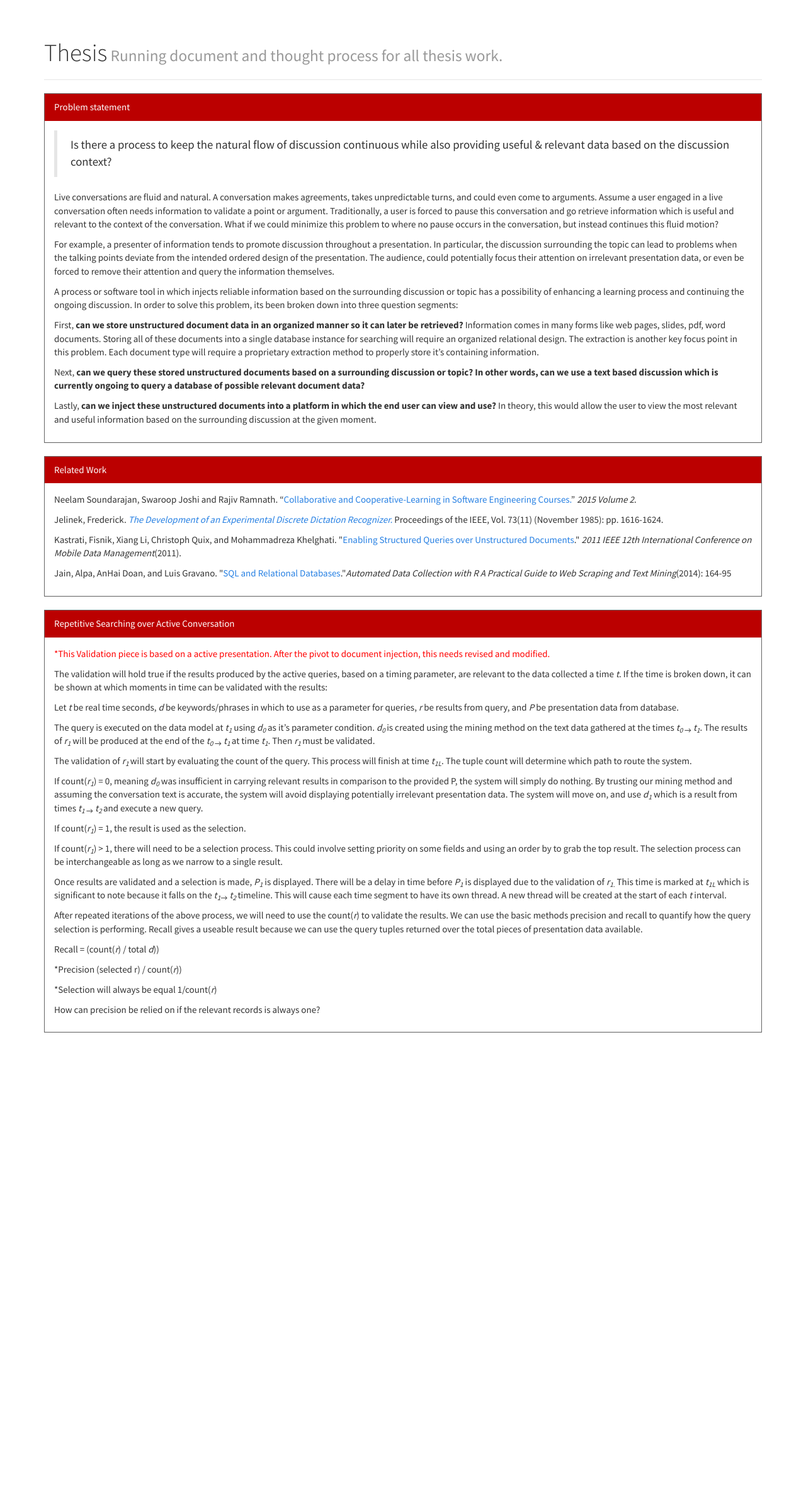
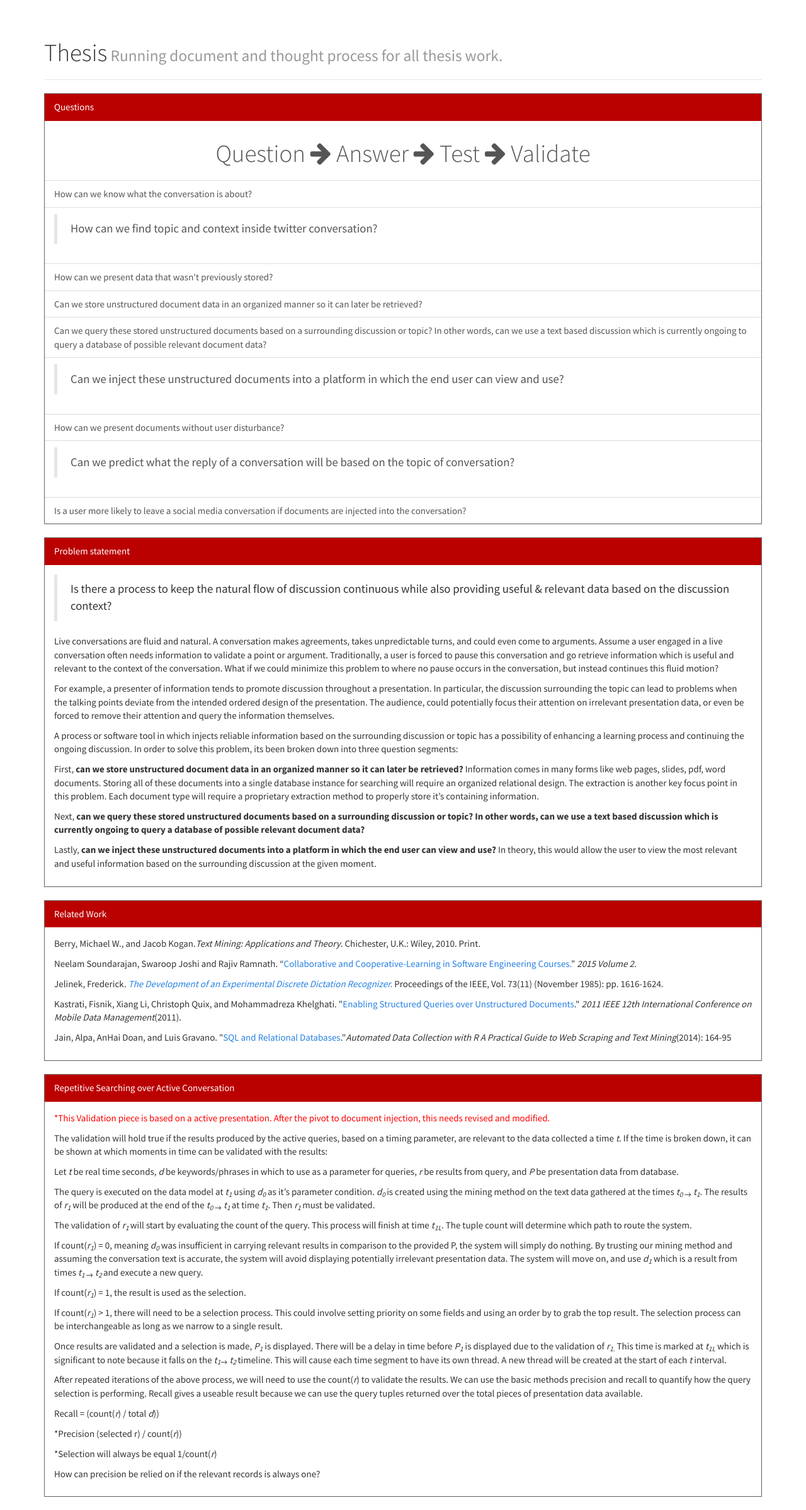
Before and after one commit to augieortiz/RTP, a Python web app: template templates/thesis.html in a window 1280 px wide. Shown: the part 73-2470 px from the top of the page at 63% size. Before the commit the page ends 1713 px from the top, so only its background shows below. Run offline with Jinja, Linux system fonts and the light colour scheme; the template is opened without the code that fills it, so the values that code supplies are empty; some libraries are stand-ins or nearby versions.

Commit message:
Updated index page.  Fixed bugs. Edited Add tables. Updated thesis.

```diff
--- a/main.py
+++ b/main.py
@@ -147,13 +147,13 @@ class add:
                 render = web.template.render("/var/www/RTP/templates/")
                 return render.add("Failure.  This site has already been added.", "error", "True", session.user, result, count)
             else:
+                query = db.RTP.insert_one( { "url": address, "title" : title, "document" : document })
                 result, count = getAllData()
-                query = db.RTP.insert_one( { "url": address, "title" : title, "document" : document })
                 render = web.template.render('/var/www/RTP/templates/')
                 return render.add("Success.  The site: " + title + " has been added into the database.", "success", "True", session.user, result, count)
 
         except Exception,e:
-            result = getAllData()
+            result,count = getAllData()
             render = web.template.render("/var/www/RTP/templates/")
             return render.add(str(e), "error", "True", session.user, result, count)
 
--- a/templates/receive.html
+++ b/templates/receive.html
@@ -63,7 +63,7 @@ $def with (message, url, status, logged, user, data)
         <div class="row" style="height: 100%;">
         <div class="col-sm-6">
              <div class="panel panel-default">
-              <div class="panel-heading">Search Results</div>
+              <div class="panel-heading" style="color: white; background-color: #b00">Search Results</div>
               <div class="table-responsive">
                   <table id="results" class="table sortable">
                     <thead>
@@ -76,14 +76,14 @@ $def with (message, url, status, logged, user, data)
                       <tbody>
                       $if data != "" and data!= "notfound":
                           $for count,result in enumerate(data):
-                              <tr>
+                              <tr class="active">
                                   <th scope="row">${count+1}</th>
                                   <td>$data[count][0]</td>
                                   <td>$data[count][1]</td>
                                   <td>$data[count][2]</td>
                               </tr>
                        $if data == "notfound":
-                          $for num in range(1,5):
+                          $for num in range(0,1):
                               <tr>
                                   <th scope="row">&#x2049</th>
                                   <td><h3>&#x1f47b</h3></td>
--- a/templates/thesis.html
+++ b/templates/thesis.html
@@ -42,6 +42,25 @@ $def with (logged, user)
             <div class="page-header">
                 <h1>Thesis<small> Running document and thought process for all thesis work.</small></h1>
             </div>
+                <div class="panel panel-primary">
+                    <div class="panel-heading">Questions</div>
+                        <div class="list-group">
+                            <div class="text-center">
+                            <a class="list-group-item"><h1>Question     <i class="fa fa-arrow-right" aria-hidden="true"></i>     Answer     <i class="fa fa-arrow-right" aria-hidden="true"></i>      Test <i class="fa fa-arrow-right" aria-hidden="true"></i>       Validate</h1></a>
+                            </div>
+                            <a class="list-group-item">How can we know what the conversation is about?</a>
+                             <a class="list-group-item"><blockquote>How can we find topic and context inside twitter conversation?</blockquote></a>
+                              <a class="list-group-item">How can we present data that wasn't previously stored?</a>
+                               <a class="list-group-item">Can we store unstructured document data in an organized manner so it can later be retrieved? </a>
+                                <a class="list-group-item">Can we query these stored unstructured documents based on a surrounding discussion or topic? In other words, can we use a text based discussion which is currently ongoing to query a database of possible relevant document data?</a>
+                                 <a class="list-group-item"><blockquote>Can we inject these unstructured documents into a platform in which the end user can view and use?</blockquote></a>
+                                  <a class="list-group-item">How can we present documents without user disturbance?</a>
+                                   <a class="list-group-item"><blockquote>Can we predict what the reply of a conversation will be based on the topic of conversation?</blockquote></a>
+                                   <a class="list-group-item">Is a user more likely to leave a social media conversation if documents are injected into the conversation?</a>
+
+
+                    </div>
+                </div>
             <div class="panel panel-primary">
                 <div class="panel-heading">Problem statement</div>
                 <div class="panel-body">
@@ -57,6 +76,7 @@ $def with (logged, user)
             <div class="panel panel-primary">
                 <div class="panel-heading">Related Work</div>
                 <div class="panel-body">
+                    <p>Berry, Michael W., and Jacob Kogan.<em>Text Mining: Applications and Theory</em>. Chichester, U.K.: Wiley, 2010. Print.</p>
                     <p>Neelam Soundarajan, Swaroop Joshi and Rajiv Ramnath. &ldquo;<a href="http://ieeexplore.ieee.org.proxy.lib.ohio-state.edu/xpl/articleDetails.jsp?arnumber=7202981&amp;newsearch=true&amp;queryText=Collaborative%20and%20Cooperative-Learning%20in%20Software%20Engineering%20Courses">Collaborative and Cooperative-Learning in Software Engineering Courses.</a>&rdquo; <em>2015 Volume 2</em>.</p>
                     <p>Jelinek, Frederick. <a href="http://ieeexplore.ieee.org/xpl/login.jsp?tp=&amp;arnumber=1457611&amp;url=http%3A%2F%2Fieeexplore.ieee.org%2Fiel5%2F5%2F31355%2F01457611.pdf%3Farnumber%3D1457611"><em>The Development of an Experimental Discrete Dictation Recognizer.</em></a> Proceedings of the IEEE, Vol. 73(11) (November 1985): pp. 1616-1624.</p>
                     <p>Kastrati, Fisnik, Xiang Li, Christoph Quix, and Mohammadreza Khelghati. "<a href="http://ieeexplore.ieee.org/xpl/login.jsp?tp=&amp;arnumber=1457611&amp;url=http%3A%2F%2Fieeexplore.ieee.org%2Fiel5%2F5%2F31355%2F01457611.pdf%3Farnumber%3D1457611">Enabling Structured Queries over Unstructured Documents</a>." <em>2011 IEEE 12th International Conference on Mobile Data </em><em>Management</em>(2011).</p>
```
Also changed, not shown: templates/add.html (+13 -9 lines), templates/index.html (+14 -7 lines), templates/login.html (+21 -2 lines).
